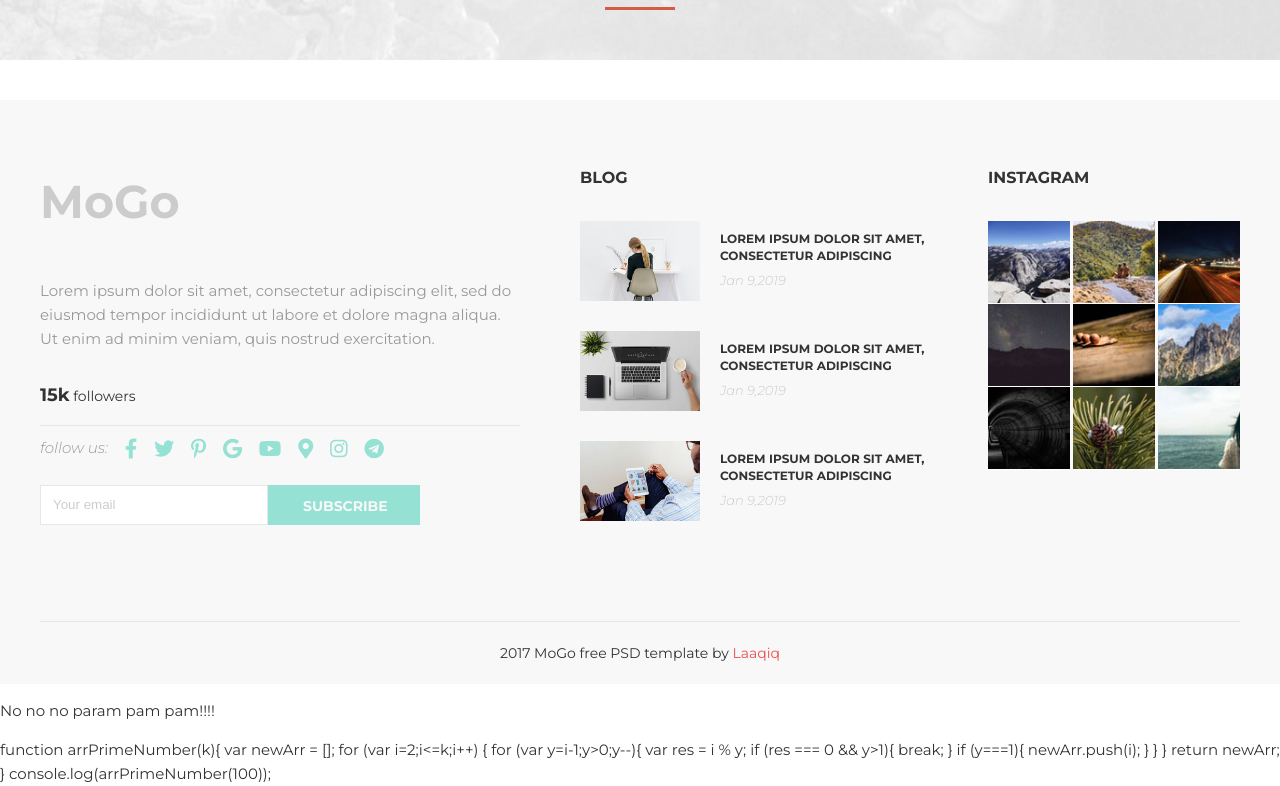
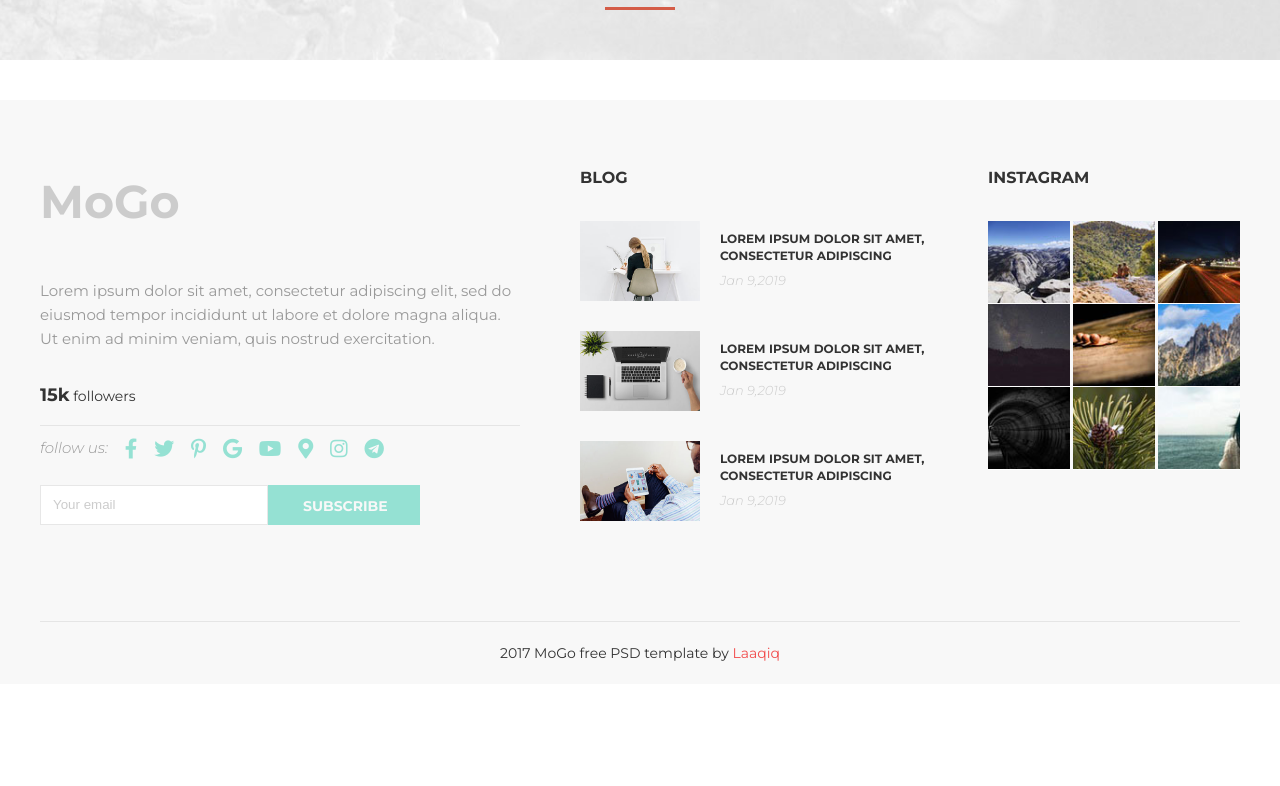
Before and after one commit to Isaburo/Mogo, a plain HTML site: page index.html in a window 1280 px wide. Shown: the part 8553-9339 px from the top of the page. After the commit the page ends 9237 px from the top, so only its background shows below. Drawn offline with nearby package versions, Linux system fonts and the light colour scheme; files whose address does not match are found by name.

Commit message:
Four commit

```diff
--- a/index.html
+++ b/index.html
@@ -885,7 +885,7 @@
     </footer>
     </div>
 
-    <p>No no no param pam pam!!!!</p>
+
 
 
 
@@ -895,22 +895,7 @@
     <script src="js/scriptMogo.js"></script>
 
 
-    function arrPrimeNumber(k){
-    var newArr = [];
-    for (var i=2;i<=k;i++) {
-         for (var y=i-1;y>0;y--){
-        var res = i % y;
-        if (res === 0 && y>1){
-        break;
-        }
-        if (y===1){
-        newArr.push(i);
-        }
-        }
-        }
-        return newArr;
-        }
-        console.log(arrPrimeNumber(100));
+
 
 
 
```
